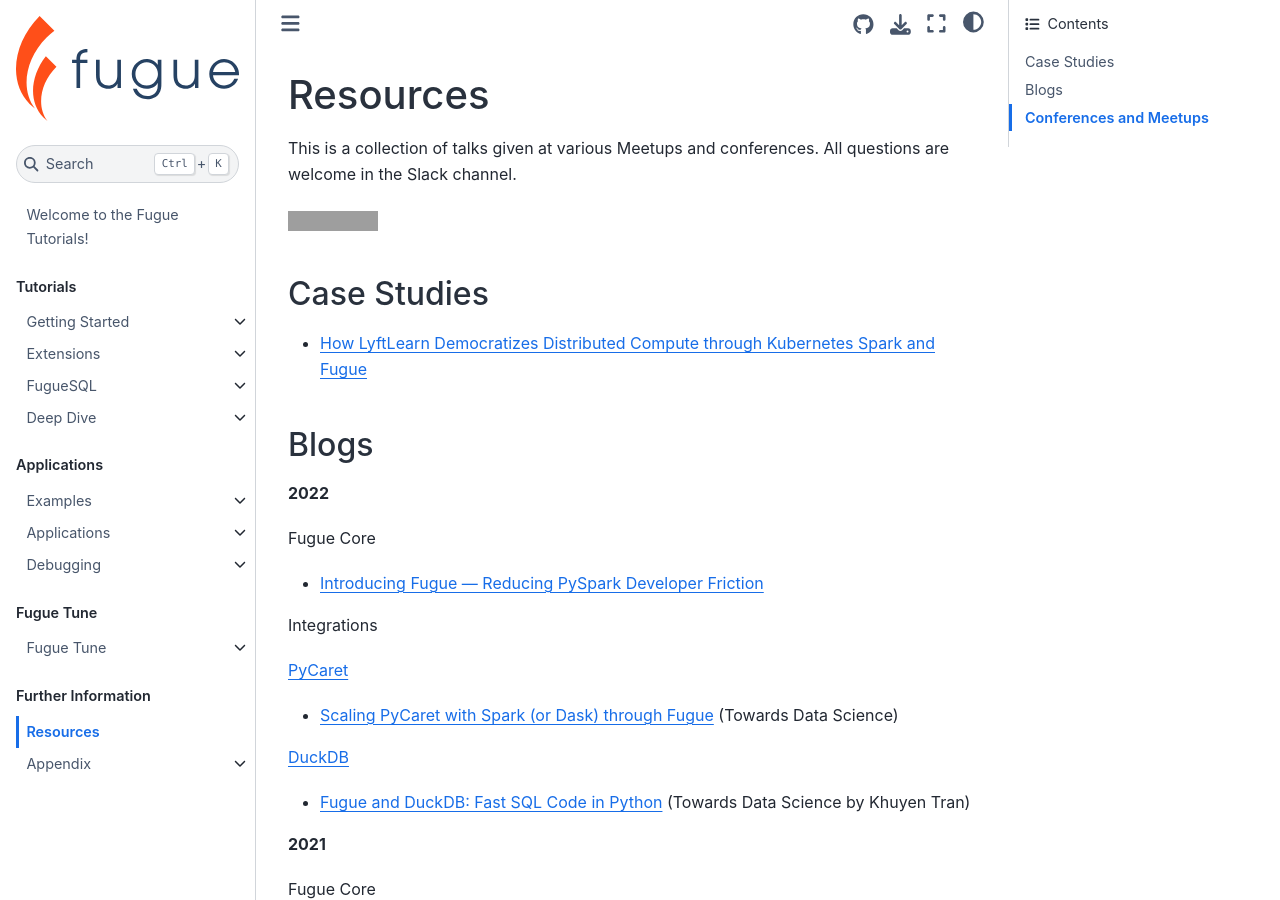
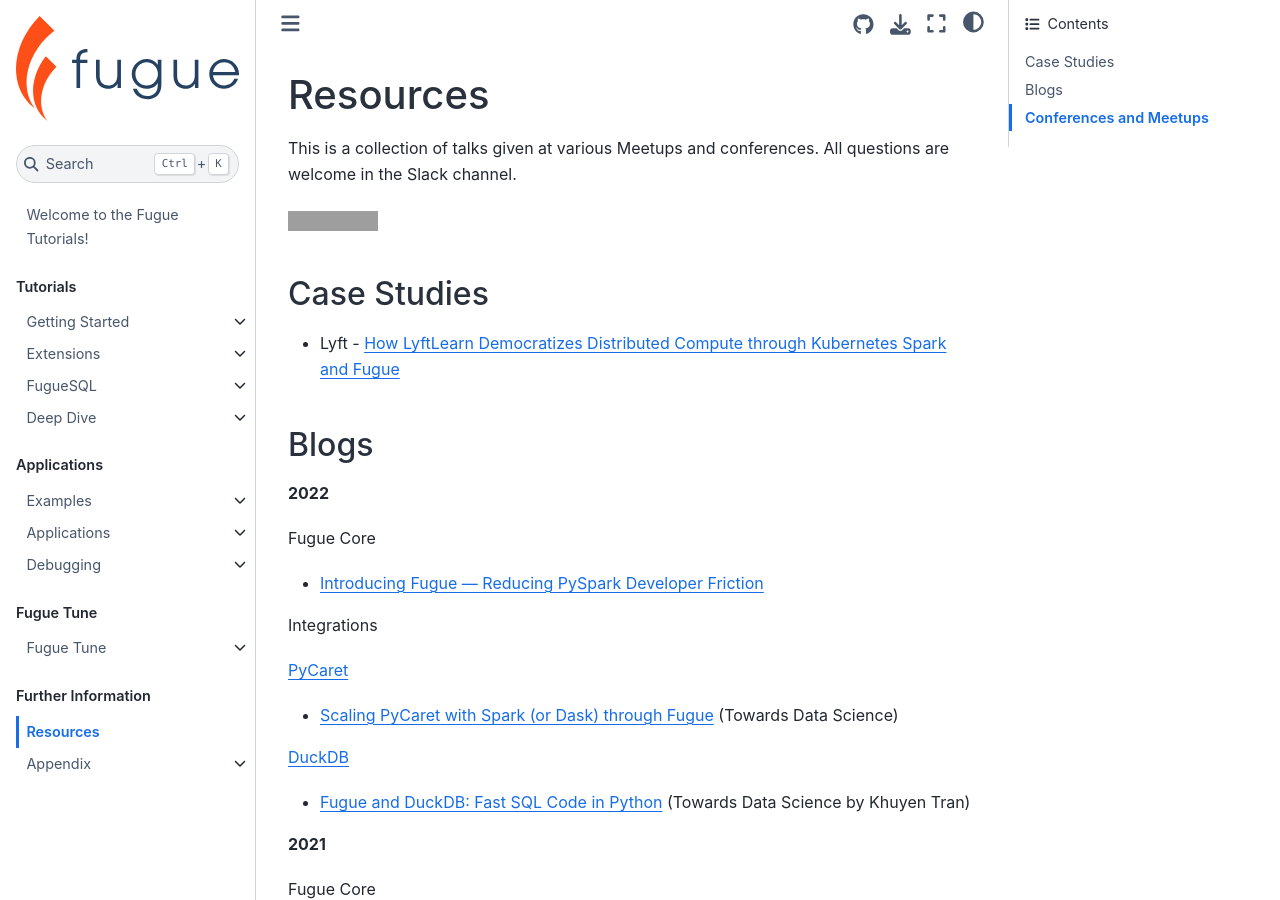
Before and after one commit to fugue-project/tutorials, a Jupyter Book: the page built from tutorials/resources.md, in a window 1280 px wide and 900 px high. Built offline with Jupyter Book 1.0.4 settings and Sphinx 7.4.7 and the Sphinx Book theme 1.1.4, drawn with Linux system fonts in a browser that asks for light colours; pages that are not in the unit, such as notebooks, are missing from menus; grey boxes are pictures that could not be loaded.

Commit message:
simplying spark

```diff
--- a/tutorials/resources.md
+++ b/tutorials/resources.md
@@ -6,7 +6,7 @@
 
 ## Case Studies
 
-* [How LyftLearn Democratizes Distributed Compute through Kubernetes Spark and Fugue](https://eng.lyft.com/how-lyftlearn-democratizes-distributed-compute-through-kubernetes-spark-and-fugue-c0875b97c3d9)
+* Lyft - [How LyftLearn Democratizes Distributed Compute through Kubernetes Spark and Fugue](https://eng.lyft.com/how-lyftlearn-democratizes-distributed-compute-through-kubernetes-spark-and-fugue-c0875b97c3d9)
 
 ## Blogs
 
```
Also changed, not shown: 1 other file.
